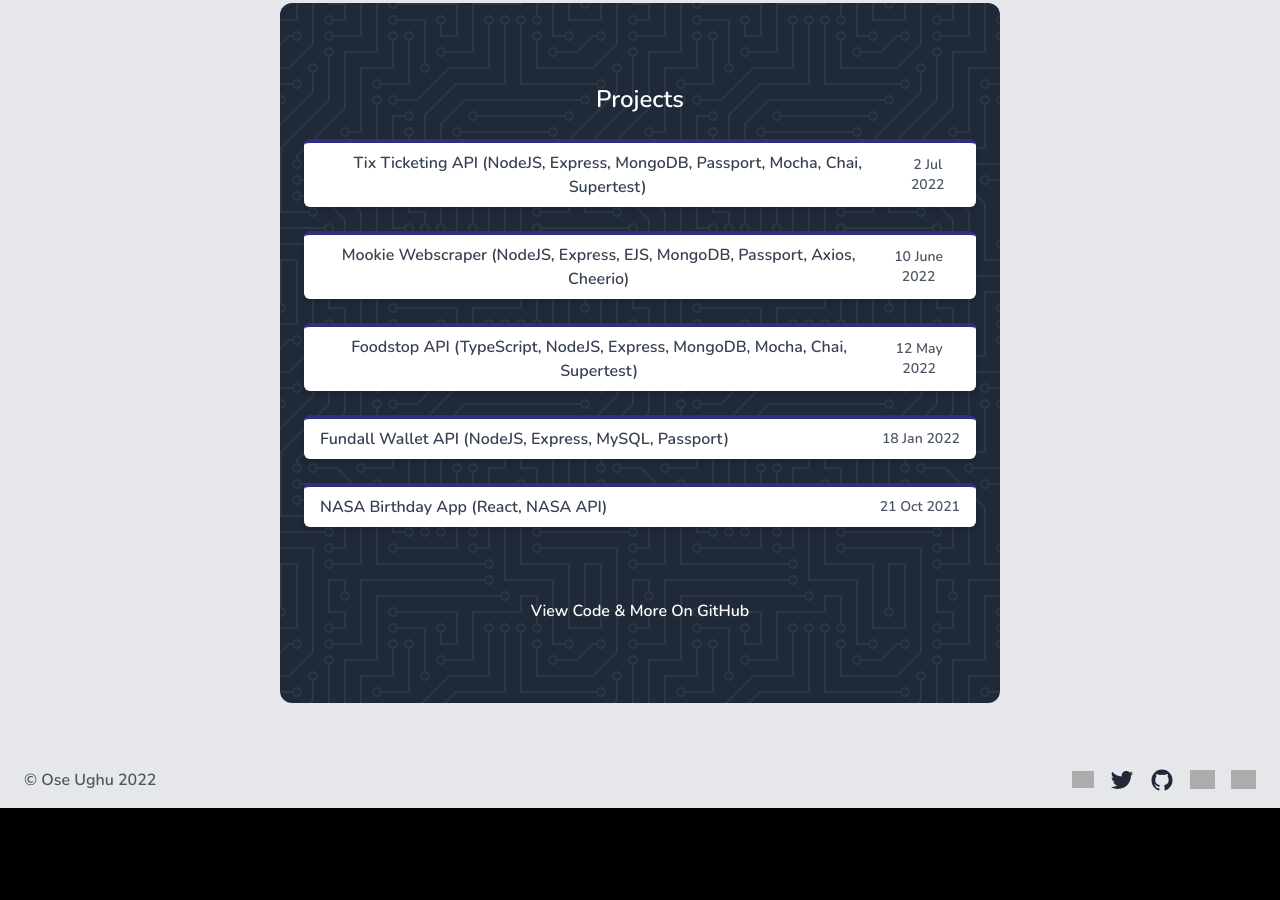
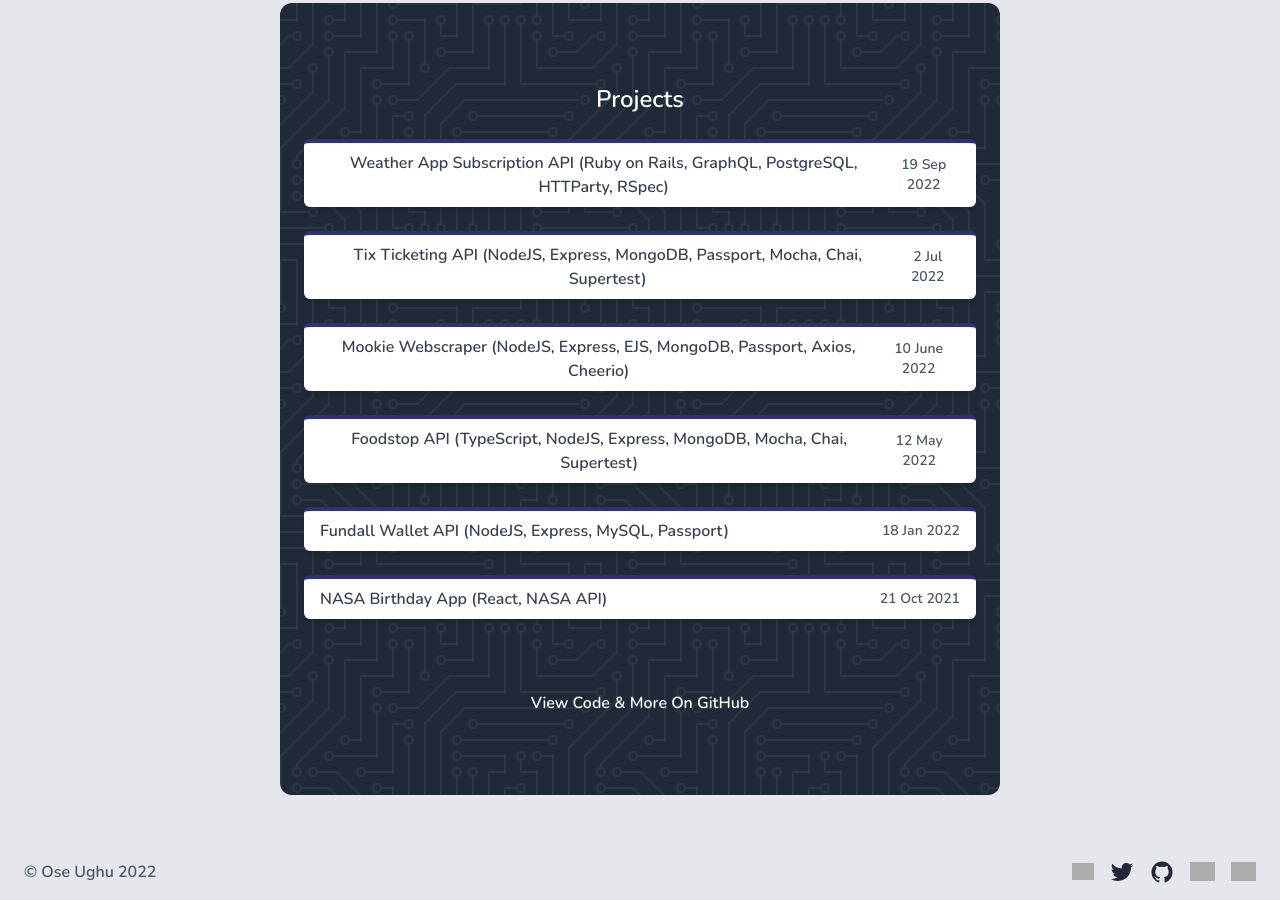
Before and after one commit to oseughu/portfolio, a Svelte app: page / in a window 1280 px wide. Shown: the part 1020-1920 px from the top of the page. Before the commit the page ends 1828 px from the top, so only its background shows below. Built offline with nearby package versions, Linux system fonts and the light colour scheme; grey boxes are pictures that could not be loaded.

Commit message:
add ruby weather app to projects

```diff
--- a/src/components/Projects.svelte
+++ b/src/components/Projects.svelte
@@ -7,6 +7,23 @@
     <h2 class="text-2xl font-semibold text-white">Projects</h2>
 
     <div class="flex flex-col items-center justify-around mt-6">
+      <a
+        class="block w-full max-w-2xl transition duration-500 ease-in-out transform bg-white border-t-4 border-indigo-900 rounded-md shadow-md hover:-translate-y-1 hover:scale-110"
+        href="https://github.com/oseughu/weather-app"
+        target="_blank"
+      >
+        <div class="flex items-center justify-between px-4 py-2">
+          <h3 class="text-md font-medium text-gray-700">
+            Weather App Subscription API (Ruby on Rails, GraphQL, PostgreSQL,
+            HTTParty, RSpec)
+          </h3>
+          <span class="block text-sm font-light text-gray-600">19 Sep 2022</span
+          >
+        </div>
+      </a>
+
+      <Space />
+
       <a
         class="block w-full max-w-2xl transition duration-500 ease-in-out transform bg-white border-t-4 border-indigo-900 rounded-md shadow-md hover:-translate-y-1 hover:scale-110"
         href="https://github.com/oseughu/tix"
```
